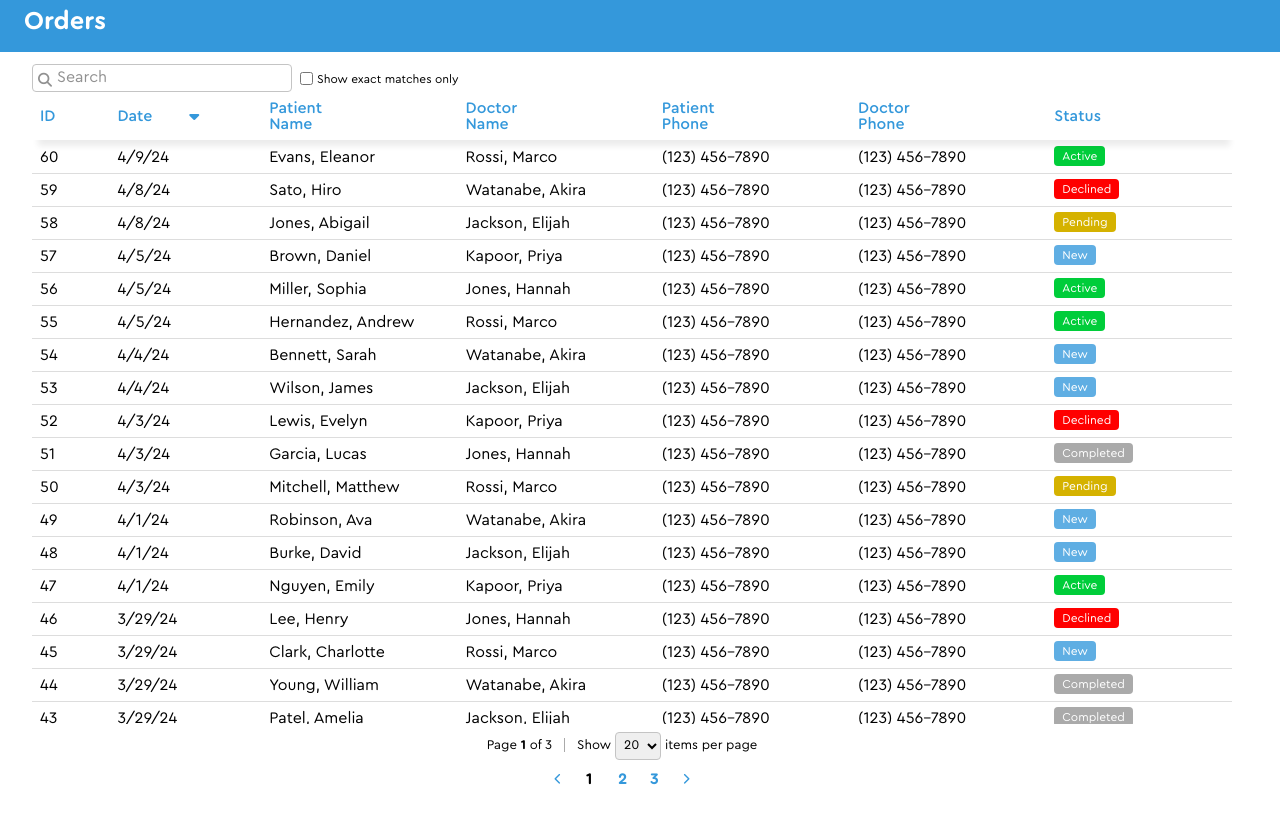
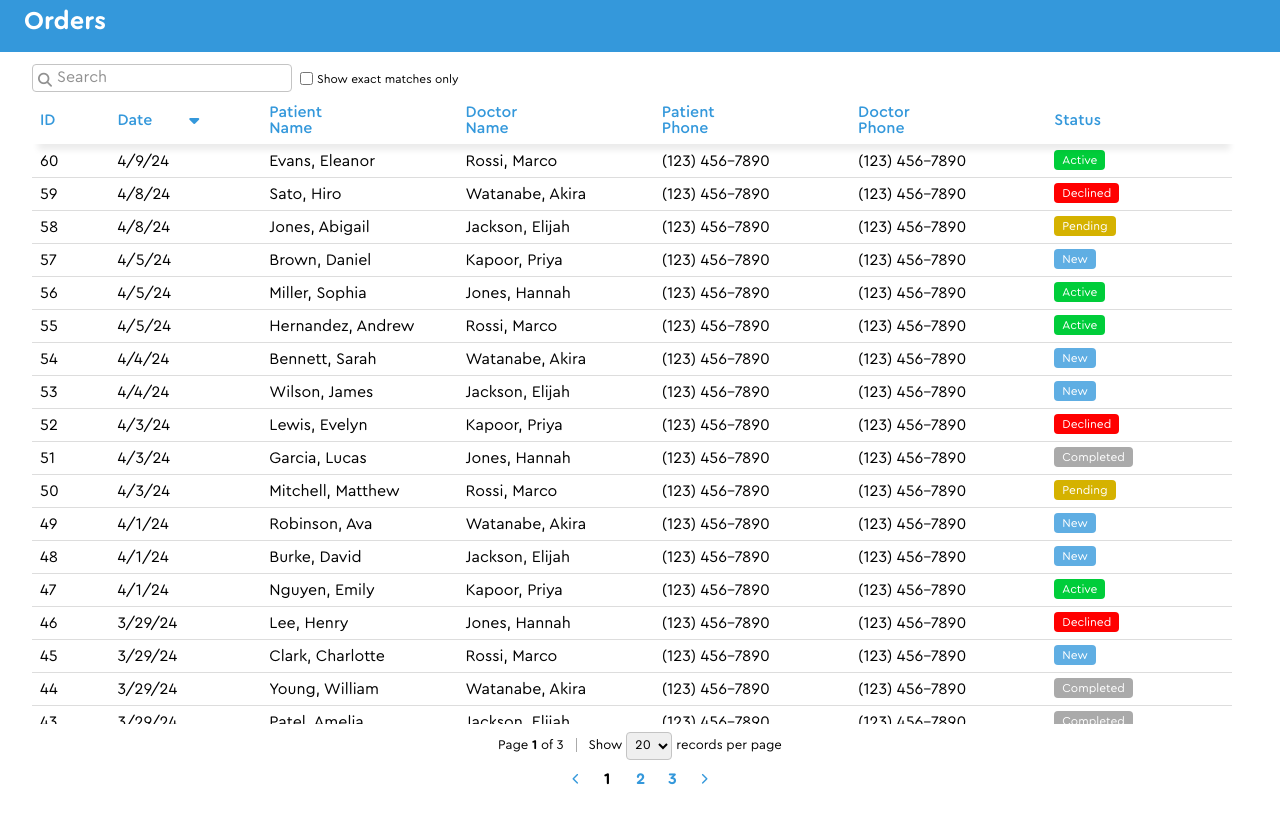
Before and after one commit to tprojects1/orders, a React (Create React App) app: page / in a window 1280 px wide. Built offline with nearby package versions, Linux system fonts and the light colour scheme.

Commit message:
improved data panel focus and alignment

```diff
--- a/src/components/button/styles.scss
+++ b/src/components/button/styles.scss
@@ -53,7 +53,7 @@ button {
 
         @include breakpoint(medium) {
             right: .25rem;
-            top: 0;
+            top: .25rem;
         }
 
         i {
--- a/src/components/data-panel/styles.scss
+++ b/src/components/data-panel/styles.scss
@@ -15,16 +15,29 @@
     z-index: 101;
 
     @include breakpoint(medium) {
-        border-left: 1px solid map-get($colors, "neutral");
+        // border-left: 1px solid map-get($colors, "neutral");
         border-radius: 0;
-        box-shadow: none;
-        left: 0;
+        // box-shadow: none;
+        // left: 0;
+        height: 100vh;
+        left: auto;
         margin-top: 0 !important;
         max-width: 320px;
         padding: 0 1rem;
-        position: sticky;
+        // position: sticky;
+        right: 0;
         top: 0;
         width: auto;
+        &:before {
+            background: #fff;
+            content: '';
+            display: none;
+            height: 100vh;
+            margin-left: -1.25rem;
+            position: fixed;
+            top: 0;
+            width: 100%;
+        }
     }
 
     &.hidden {
@@ -42,6 +55,7 @@
     }
 
     form {
+        position: relative;
         * {
             font-size: .75rem;
         }
@@ -63,6 +77,7 @@
 
     h2 {
         margin: 0;
+        position: relative;
         width: calc(100% - 1.75rem);
         @include breakpoint(medium) {
             margin-top: .5rem;
--- a/src/components/page-controls/component.jsx
+++ b/src/components/page-controls/component.jsx
@@ -1,4 +1,4 @@
-import React from 'react';
+import React, { useEffect, useState } from 'react';
 import './styles.scss';
 import { Button } from '..';
 
@@ -10,11 +10,12 @@ function PageControls(
         currentPage,
         setCurrentPage,
         itemsPerPage,
-        setItemsPerPage
+        setItemsPerPage,
+        containerSelector
     }
 ) {
-
-    const goToPage = (direction) => {
+    const [containerWidth, setContainerWidth] = useState(null),
+        goToPage = (direction) => {
             switch (direction) {
                 case 'previous':
                     if (currentPage > 1) {
@@ -78,8 +79,30 @@ function PageControls(
             return buttons;
         }
 
+    useEffect(() => {
+        const container = document.querySelector(containerSelector);
+        setTimeout(() => {
+
+            if (container) {
+                setContainerWidth(container.clientWidth);
+                // Add event listener for when the window resize affects the width
+                window.addEventListener('resize', () => {
+                    setContainerWidth(container.clientWidth);
+                });
+            }
+
+        });
+
+        return () => {
+            // Clean up event listener on component unmount
+            window.removeEventListener('resize', () => { });
+        };
+    }, [containerSelector]);
+
+    const styles = { width: containerWidth ? `${containerWidth}px` : 'auto' };
+
     return (
-        <div className="page-controls">
+        <div className="page-controls" style={styles}>
             <div>
                 <span>Page <strong>{currentPage}</strong> of {totalPages}</span>
                 <span>Show</span>
@@ -90,7 +113,7 @@ function PageControls(
                         </option>
                     ))}
                 </select>
-                <span>items per page</span>
+                <span>records per page</span>
             </div>
             <div>
                 <ul>
--- a/src/components/page-controls/styles.scss
+++ b/src/components/page-controls/styles.scss
@@ -3,13 +3,12 @@
 
 .page-controls {
     background: #fff;
-    bottom: .5rem;
-    left: 0;
+    bottom: 0;
+    // left: 0;
     margin: 0;
     min-width: $body-min-width;
-    padding: .5rem 0 0 0;
+    padding: .5rem 0;
     position: fixed;
-    width: calc(100vw - 2.25rem);
 
     > * {
         left: 1.125rem;
--- a/src/components/table/component.jsx
+++ b/src/components/table/component.jsx
@@ -27,6 +27,8 @@ const Table = ({ data,
     [showExactMatches, setShowExactMatches] = useState(false),
     [currentPage, setCurrentPage] = useState(1),
     [itemsPerPage, setItemsPerPage] = useState(20),
+    [tableContainerWidth, setTableContainerWidth] = useState(null),
+    containerSelector = '#table-container',
     fuse = new Fuse(allData, {
       keys: Object.keys(allData[0]), // Adjust keys if needed
       threshold: 0.4, // Adjust for misspelling tolerance
@@ -125,30 +127,24 @@ const Table = ({ data,
 
   function resizeTheTable() {
     setTimeout(() => {
-      // console.log(getTheCurrentBreakpoint());
       const table = document.querySelector('table'),
         dataPanel = document.querySelector('.data-panel'),
         showTheDataPanel = () => {
-          // if (getTheCurrentBreakpoint() == 'small') document.querySelector('.overlay').classList.remove('hidden');
-          // if (getTheCurrentBreakpoint() == 'small') document.querySelector('table').classList.add('faded');
-          if (getTheCurrentBreakpoint() == 'small') toggleElementEnablement(['table', 'header', '.page-controls', '#table-container', '#search'], false);
           setTimeout(() => {
             repositionTheDataPanel();
             dataPanel.classList.remove('hidden');
           }, 400);
         }
 
-      if (getTheCurrentBreakpoint() == 'small') {
+      /*if (getTheCurrentBreakpoint() == 'small') {
         table.style.width = '100%'
-        if (dataPanel) showTheDataPanel();
-        // else document.querySelector('.overlay').classList.add('hidden');
-        // else document.querySelector('table').classList.remove('faded');
-        else toggleElementEnablement(['table', 'header', '.page-controls', '#table-container', '#search']);
+        if (dataPanel) {
+          setIsShowingADataPanel(true);
+          showTheDataPanel();
+        }
+        else setIsShowingADataPanel(false);
       }
       else {
-        // document.querySelector('.overlay').classList.add('hidden');
-        // document.querySelector('table').classList.remove('faded');
-        toggleElementEnablement(['table', 'header', '.page-controls', '#table-container', '#search']);
         if (dataPanel) {
           table.style.width = 'calc(100% - ' + dataPanel.offsetWidth + 'px)';
           setIsShowingADataPanel(true);
@@ -158,7 +154,16 @@ const Table = ({ data,
           table.style.width = '100%';
           setIsShowingADataPanel(false);
         }
-      }
+      }*/
+
+      table.style.width = getTheCurrentBreakpoint() == 'small'
+        ? '100%'
+        : dataPanel ? `calc(100% - ${dataPanel.offsetWidth}px)` : '100%';
+
+      setIsShowingADataPanel(!!dataPanel); // Use double negation for boolean conversion
+      if (dataPanel) showTheDataPanel();
+
+
     });
   }
 
@@ -244,10 +249,32 @@ const Table = ({ data,
     resizeTheTable();
   }
 
+  useEffect(() => {
+    const container = document.querySelector(containerSelector);
+    setTimeout(() => {
+
+      if (container) {
+        setTableContainerWidth(container.clientWidth);
+        // Add event listener for when the window resize affects the width
+        window.addEventListener('resize', () => {
+          setTableContainerWidth(container.clientWidth);
+        });
+      }
+
+    });
+
+    return () => {
+      // Clean up event listener on component unmount
+      window.removeEventListener('resize', () => { });
+    };
+  }, [containerSelector]);
+
+  const styles = { width: tableContainerWidth ? `${tableContainerWidth}px` : 'auto' };
+
   return (
     <>
       <div className={`table ${isSortable ? 'sortable' : ''} ${isEditable ? 'editable' : ''} ${hasPageControls ? 'has-page-controls' : ''} ${isShowingADataPanel ? 'is-showing-a-data-panel' : ''}`}>
-        <div id="search">
+        <div id="search" style={styles}>
           <div className="search">
             <input type="search" placeholder="Search" value={searchTerm} onChange={handleSearchChange} />
           </div>
@@ -309,6 +336,7 @@ const Table = ({ data,
           setItemsPerPage={setItemsPerPage}
           currentPage={currentPage}
           setCurrentPage={setCurrentPage}
+          containerSelector={containerSelector}
         />
       </div>
     </>
--- a/src/components/table/styles.scss
+++ b/src/components/table/styles.scss
@@ -68,7 +68,7 @@
                 display: block;
                 height: 118px;
                 @include breakpoint(medium) {
-                    height: 92px;
+                    height: 124px;
                 }
             }
         }
@@ -118,6 +118,7 @@
         gap: .5rem;
         flex-direction: column;
         margin: 0;
+        padding-bottom: .25rem;
         position: sticky;
         top: 0;
         z-index: 1;
--- a/src/views/styles.scss
+++ b/src/views/styles.scss
@@ -2,7 +2,7 @@
 @import 'styles/mixins';
 
 .view {
-    margin: 0;
+    margin-top: 0;
 
     >section {
         margin: 0;
@@ -12,12 +12,12 @@
             &:after {
                 background: #000;
                 content: '';
-                height: 100%;
+                height: 100vh;
                 left: 0;
-                opacity: .5;
-                position: absolute;
+                opacity: .4;
+                position: fixed;
                 top: 0;
-                width: 100%;
+                width: 100vw;
                 z-index: 1;
             }
         }
```
Lines whose indentation alone changed are shown as unchanged.
